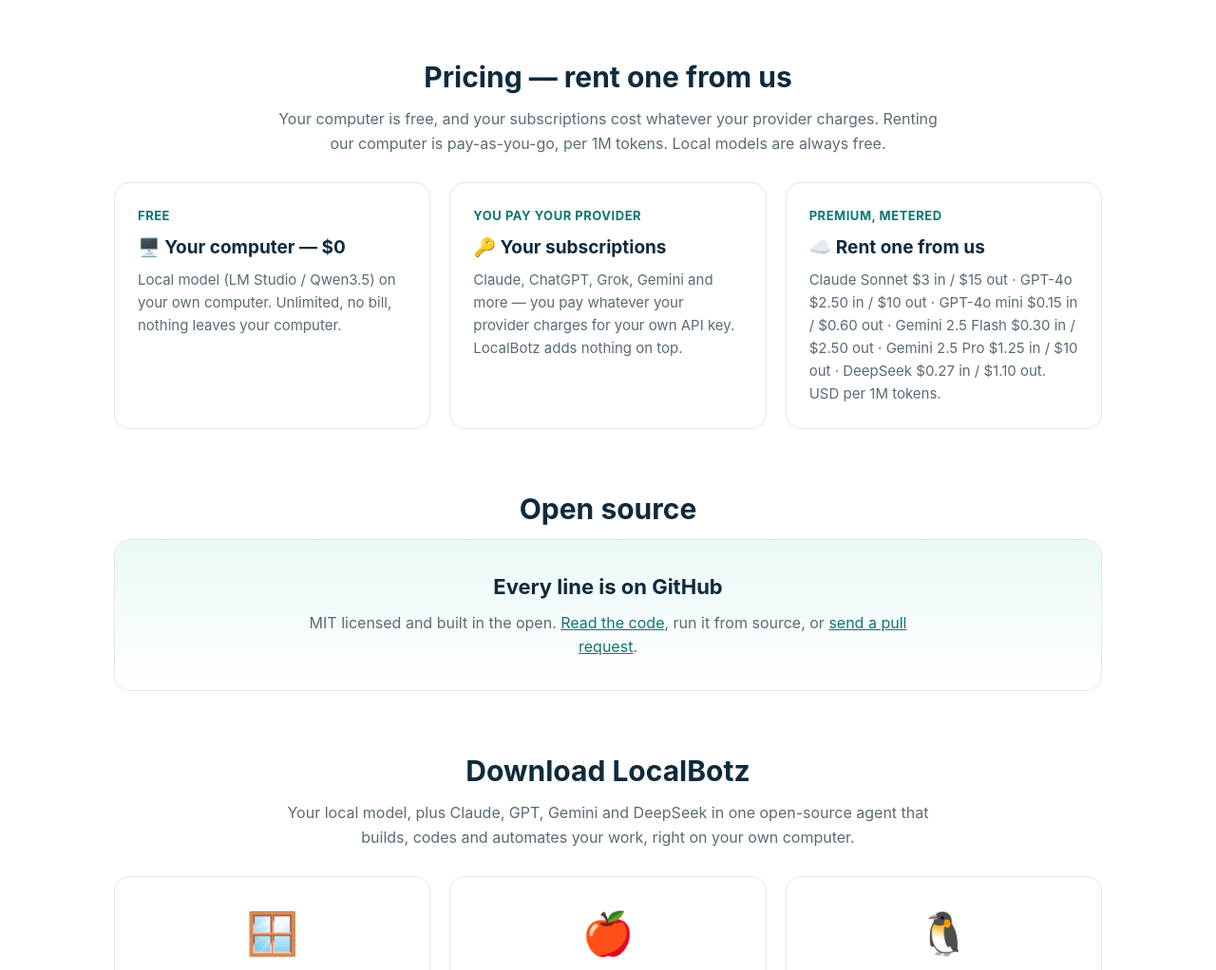
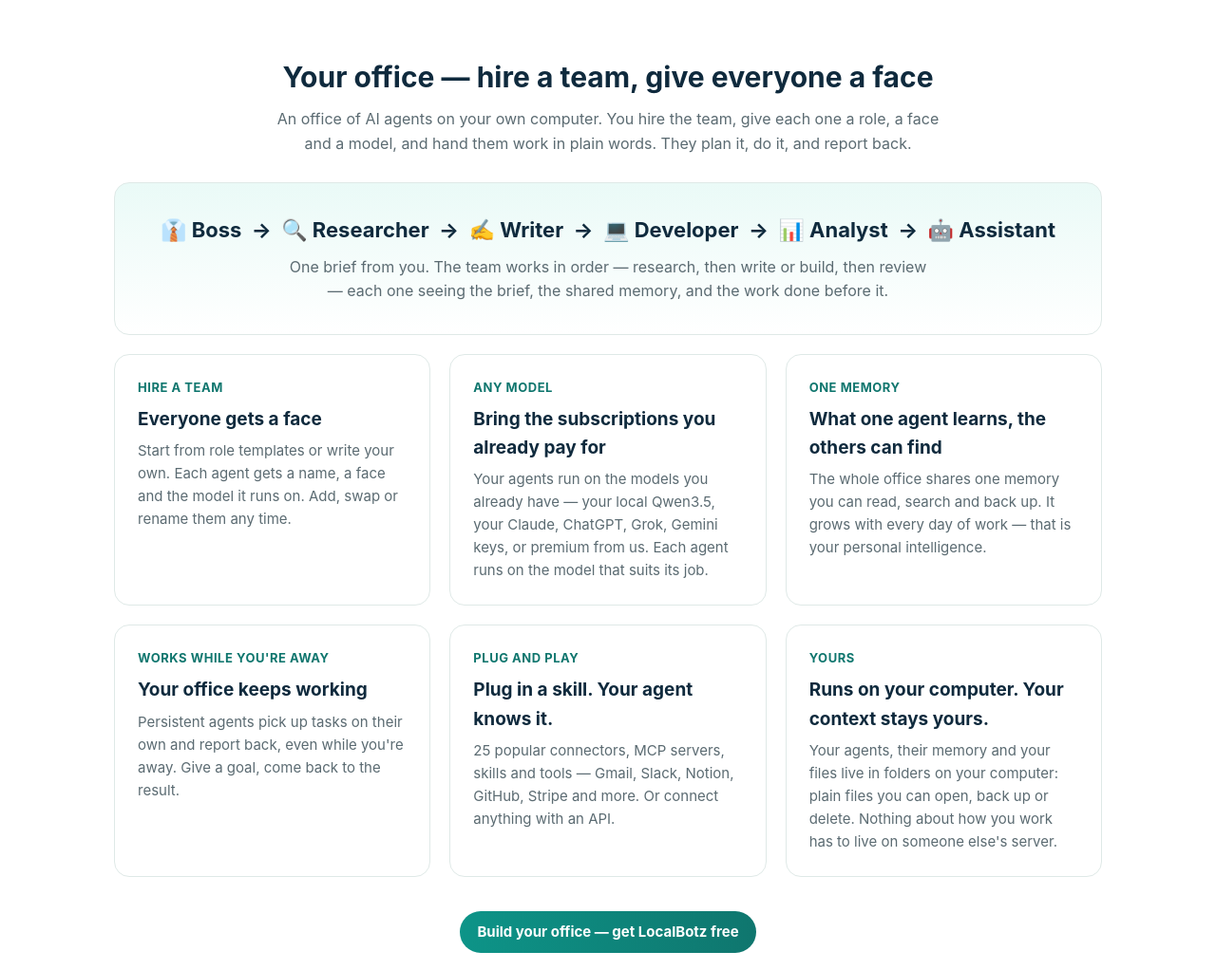
Before and after one commit to webginet-sys/localbotz, a plain HTML site: page docs/index.html in a window 1280 px wide. Shown: the part 4417-5439 px from the top of the page at 95% size. Drawn offline with Linux system fonts and the light colour scheme.

Commit message:
LocalBotz: Office showcase on the landing page (munderdiffl.in style) — hire a team with faces, any model, one shared memory, works while away, plug-in skills, runs on your computer; team flow strip

```diff
--- a/docs/index.html
+++ b/docs/index.html
@@ -176,6 +176,22 @@
       <div class="card"><div class="tag">Premium, metered</div><h3>☁️ Rent one from us</h3><p>No keys of your own? Premium models (Claude Sonnet, GPT, Gemini) from our server — register on the VPS and use them, metered to your wallet.</p></div>
     </div>
 
+    <h2 class="section">Your office — hire a team, give everyone a face</h2>
+    <p class="lead">An office of AI agents on your own computer. You hire the team, give each one a role, a face and a model, and hand them work in plain words. They plan it, do it, and report back.</p>
+    <div class="open" style="margin-bottom:20px;">
+      <h3>👔 Boss &nbsp;→&nbsp; 🔍 Researcher &nbsp;→&nbsp; ✍️ Writer &nbsp;→&nbsp; 💻 Developer &nbsp;→&nbsp; 📊 Analyst &nbsp;→&nbsp; 🤖 Assistant</h3>
+      <p>One brief from you. The team works in order — research, then write or build, then review — each one seeing the brief, the shared memory, and the work done before it.</p>
+    </div>
+    <div class="cards">
+      <div class="card"><div class="tag">Hire a team</div><h3>Everyone gets a face</h3><p>Start from role templates or write your own. Each agent gets a name, a face and the model it runs on. Add, swap or rename them any time.</p></div>
+      <div class="card"><div class="tag">Any model</div><h3>Bring the subscriptions you already pay for</h3><p>Your agents run on the models you already have — your local Qwen3.5, your Claude, ChatGPT, Grok, Gemini keys, or premium from us. Each agent runs on the model that suits its job.</p></div>
+      <div class="card"><div class="tag">One memory</div><h3>What one agent learns, the others can find</h3><p>The whole office shares one memory you can read, search and back up. It grows with every day of work — that is your personal intelligence.</p></div>
+      <div class="card"><div class="tag">Works while you're away</div><h3>Your office keeps working</h3><p>Persistent agents pick up tasks on their own and report back, even while you're away. Give a goal, come back to the result.</p></div>
+      <div class="card"><div class="tag">Plug and play</div><h3>Plug in a skill. Your agent knows it.</h3><p>25 popular connectors, MCP servers, skills and tools — Gmail, Slack, Notion, GitHub, Stripe and more. Or connect anything with an API.</p></div>
+      <div class="card"><div class="tag">Yours</div><h3>Runs on your computer. Your context stays yours.</h3><p>Your agents, their memory and your files live in folders on your computer: plain files you can open, back up or delete. Nothing about how you work has to live on someone else's server.</p></div>
+    </div>
+    <p style="text-align:center;"><a class="btn small" href="#download">Build your office — get LocalBotz free</a></p>
+
     <h2 class="section" id="pricing">Pricing — rent one from us</h2>
     <p class="lead">Your computer is free, and your subscriptions cost whatever your provider charges. Renting our computer is pay-as-you-go, per 1M tokens. Local models are always free.</p>
     <div class="cards">
```
Also changed, not shown: landing.html (+16 -0 lines).
